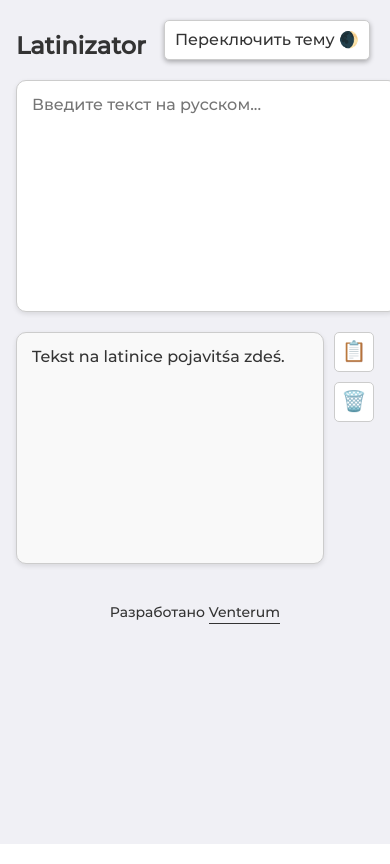
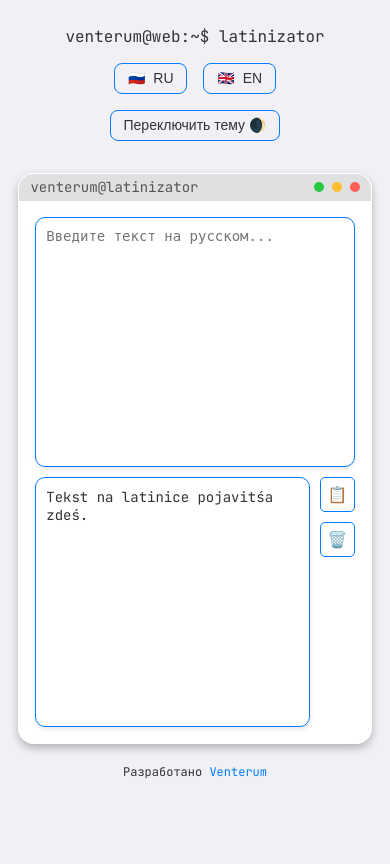
Before and after one commit to venterum/Latinizator, a Flask app: page / in a window 390 px wide. Run offline with Flask 3, Linux system fonts and the light colour scheme.

Commit message:
Redesign UI with multilingual support and enhanced interactivity
- Added new favicon
- Implemented new theme switching and language toggle functionality
- Added responsive design with mobile-friendly layout
- Added drag functionality for terminal window
- Updated styles

```diff
--- a/static/script.js
+++ b/static/script.js
@@ -1,11 +1,52 @@
+document.addEventListener('DOMContentLoaded', () => {
     const inputText = document.getElementById('input-text');
+    const inputTextEn = document.getElementById('input-text-en');
     const outputText = document.getElementById('output-text');
     const clearButton = document.getElementById('clear-input');
     const copyButton = document.getElementById('copy-output');
+    const toast = document.querySelector('.toast');
+    const terminal = document.querySelector('.terminal');
+    const terminalHeader = document.querySelector('.terminal-header');
 
-inputText.addEventListener('input', () => {
-    const text = inputText.value;
+    // Theme and Language Handling
+    const themeToggle = document.querySelector('.theme-toggle');
+    const langButtons = document.querySelectorAll('.lang-btn');
+    const textRu = document.querySelectorAll('.text-ru');
+    const textEn = document.querySelectorAll('.text-en');
 
+    themeToggle.addEventListener('click', () => {
+        const currentTheme = document.body.className === 'theme-default' ? 'light' : 'default';
+        document.body.className = `theme-${currentTheme}`;
+        localStorage.setItem('theme', currentTheme);
+        document.cookie = `theme=${currentTheme}; path=/; max-age=31536000`;
+    });
+
+    langButtons.forEach(btn => {
+        btn.addEventListener('click', () => {
+            const lang = btn.dataset.lang;
+            langButtons.forEach(b => b.classList.remove('active'));
+            btn.classList.add('active');
+            if (lang === 'en') {
+                textRu.forEach(el => el.style.display = 'none');
+                textEn.forEach(el => el.style.display = 'block');
+                inputTextEn.value = inputText.value; // Sync text
+            } else {
+                textRu.forEach(el => el.style.display = 'block');
+                textEn.forEach(el => el.style.display = 'none');
+                inputText.value = inputTextEn.value; // Sync text
+            }
+            localStorage.setItem('lang', lang);
+        });
+    });
+
+    // Load saved theme and language
+    const savedTheme = localStorage.getItem('theme') || 'default';
+    const savedLang = localStorage.getItem('lang') || 'ru';
+    document.body.className = `theme-${savedTheme}`;
+    document.querySelector(`[data-lang="${savedLang}"]`).click();
+
+    // Latinizator Functionality
+    function updateOutput(text) {
         fetch('/translate', {
             method: 'POST',
             headers: { 'Content-Type': 'application/json' },
@@ -18,41 +59,69 @@ inputText.addEventListener('input', () => {
         .catch(error => {
             console.error('Error:', error);
         });
+    }
+
+    inputText.addEventListener('input', () => {
+        inputTextEn.value = inputText.value; // Sync text
+        updateOutput(inputText.value);
+    });
+
+    inputTextEn.addEventListener('input', () => {
+        inputText.value = inputTextEn.value; // Sync text
+        updateOutput(inputTextEn.value);
     });
 
     clearButton.addEventListener('click', () => {
         inputText.value = '';
+        inputTextEn.value = '';
         outputText.textContent = '';
     });
 
     copyButton.addEventListener('click', () => {
         const textToCopy = outputText.textContent.trim();
         if (textToCopy) {
-        const tempTextarea = document.createElement('textarea');
-        tempTextarea.value = textToCopy;
-        document.body.appendChild(tempTextarea);
-        tempTextarea.select();
-        try {
-            const successful = document.execCommand('copy');
-            showToast(successful ? 'Текст скопирован!' : 'Не удалось скопировать текст.');
-        } catch (err) {
-            showToast('Ошибка копирования: ' + err);
-        }
-        document.body.removeChild(tempTextarea);
+            navigator.clipboard.writeText(textToCopy)
+                .then(() => showToast('Текст скопирован!', 'Text copied!'))
+                .catch(err => showToast('Ошибка копирования: ' + err, 'Copy error: ' + err));
         } else {
-        showToast('Нечего копировать!');
+            showToast('Нечего копировать!', 'Nothing to copy!');
         }
     });
 
-function showToast(message) {
-    const toast = document.createElement('div');
-    toast.className = 'toast';
-    toast.textContent = message;
-    document.body.appendChild(toast);
+    function showToast(ru, en) {
+        const lang = localStorage.getItem('lang') || 'ru';
+        toast.textContent = lang === 'en' ? en : ru;
+        toast.classList.add('show');
+        setTimeout(() => toast.classList.remove('show'), 3000);
+    }
 
-    setTimeout(() => toast.classList.add('show'), 100);
-    setTimeout(() => {
-        toast.classList.remove('show');
-        setTimeout(() => toast.remove(), 300);
-    }, 3000);
+    // Drag Functionality
+    let isDragging = false;
+    let currentX, currentY, initialX, initialY, xOffset = 0, yOffset = 0;
+
+    terminalHeader.addEventListener('mousedown', dragStart);
+    document.addEventListener('mousemove', drag);
+    document.addEventListener('mouseup', dragEnd);
+
+    function dragStart(e) {
+        initialX = e.clientX - xOffset;
+        initialY = e.clientY - yOffset;
+        if (e.target === terminalHeader) {
+            isDragging = true;
         }
+    }
+
+    function drag(e) {
+        if (!isDragging) return;
+        e.preventDefault();
+        currentX = e.clientX - initialX;
+        currentY = e.clientY - initialY;
+        xOffset = currentX;
+        yOffset = currentY;
+        terminal.style.transform = `translate(${currentX}px, ${currentY}px)`;
+    }
+
+    function dragEnd() {
+        isDragging = false;
+    }
+});
--- /dev/null
+++ b/static/styles.css
@@ -0,0 +1,318 @@
+/* Theme-specific variables */
+.theme-default {
+    --bg-color: #f0f0f5;
+    --text-color: #333;
+    --accent-color: #007bff;
+    --terminal-bg: rgba(255, 255, 255, 0.95);
+    --header-bg: #e0e0e0;
+    --surface-1: rgba(0, 123, 255, 0.05);
+    --surface-2: rgba(0, 123, 255, 0.08);
+}
+
+.theme-light {
+    --bg-color: #1e1e1e;
+    --text-color: #d4d4d4;
+    --accent-color: #4d9fff;
+    --terminal-bg: rgba(30, 30, 30, 0.95);
+    --header-bg: #2a2b3d;
+    --surface-1: rgba(77, 159, 255, 0.05);
+    --surface-2: rgba(77, 159, 255, 0.08);
+}
+
+/* General styles */
+body {
+    background: var(--bg-color);
+    color: var(--text-color);
+    font-family: 'JetBrains Mono', monospace;
+    margin: 0;
+    padding: 20px;
+    min-height: 100vh;
+    position: relative;
+    overflow-x: hidden;
+}
+
+.noise {
+    display: none;
+}
+
+.nav {
+    display: flex;
+    justify-content: space-between;
+    align-items: center;
+    padding: 1rem;
+}
+
+.logo-link {
+    color: var(--accent-color);
+    text-decoration: none;
+    transition: all 0.3s;
+}
+
+.logo-link:hover {
+    text-decoration: underline;
+}
+
+.controls-wrapper {
+    display: flex;
+    align-items: center;
+    gap: 1rem;
+}
+
+.lang-btn, .theme-toggle {
+    background: none;
+    border: 1px solid var(--accent-color);
+    color: var(--text-color);
+    padding: 0.5rem 1rem;
+    border-radius: 8px;
+    cursor: pointer;
+    display: flex;
+    align-items: center;
+    gap: 0.5rem;
+    transition: all 0.3s;
+}
+
+.lang-btn:hover, .theme-toggle:hover {
+    background: var(--accent-color);
+    color: var(--bg-color);
+}
+
+.terminal {
+    background: var(--terminal-bg);
+    border-radius: 24px;
+    box-shadow: 0 4px 8px rgba(0, 0, 0, 0.25);
+    backdrop-filter: blur(10px);
+    border: 1px solid rgba(255, 255, 255, 0.1);
+    margin: 2rem auto;
+    width: 800px;
+    overflow: hidden;
+    position: relative;
+}
+
+.terminal-header {
+    background: var(--header-bg);
+    padding: 0.5rem 1rem;
+    display: flex;
+    justify-content: space-between;
+    align-items: center;
+    cursor: grab;
+}
+
+.terminal-header:active {
+    cursor: grabbing;
+}
+
+.window-title {
+    color: var(--text-color);
+    opacity: 0.8;
+}
+
+.window-controls {
+    display: flex;
+    gap: 8px;
+}
+
+.dot {
+    width: 12px;
+    height: 12px;
+    border-radius: 50%;
+    background: #ff5f57;
+}
+
+.dot.green { background: #28c840; }
+.dot.yellow { background: #febc2e; }
+.dot.red { background: #ff5f57; }
+
+.container {
+    display: flex;
+    flex-direction: row;
+    gap: 10px;
+    padding: 1.5rem;
+    justify-content: space-between;
+    max-width: 100%;
+    box-sizing: border-box;
+}
+
+textarea, .output {
+    width: 350px;
+    height: 300px;
+    padding: 15px;
+    font-size: 16px;
+    border: 1px solid var(--accent-color);
+    border-radius: 10px;
+    background-color: var(--terminal-bg);
+    color: var(--text-color);
+    box-shadow: 0 2px 5px rgba(0, 0, 0, 0.1);
+    transition: all 0.3s;
+    box-sizing: border-box;
+}
+
+textarea {
+    resize: none;
+}
+
+.output {
+    flex: 1;
+    width: auto;
+    overflow-y: auto;
+    white-space: pre-wrap;
+    user-select: text;
+    cursor: default;
+}
+
+.output-wrapper {
+    display: flex;
+    gap: 10px;
+    width: 350px;
+}
+
+.output-buttons {
+    display: flex;
+    flex-direction: column;
+    gap: 10px;
+}
+
+.output-buttons button {
+    width: 40px;
+    height: 40px;
+    font-size: 20px;
+    border: 1px solid var(--accent-color);
+    border-radius: 5px;
+    background-color: var(--terminal-bg);
+    color: var(--text-color);
+    cursor: pointer;
+    transition: all 0.3s;
+}
+
+.output-buttons button:hover {
+    background-color: var(--surface-2);
+}
+
+footer {
+    text-align: center;
+    margin-top: 40px;
+    font-size: 14px;
+    color: var(--text-color);
+}
+
+footer a {
+    color: var(--accent-color);
+    text-decoration: none;
+    transition: all 0.3s;
+}
+
+footer a:hover {
+    text-decoration: underline;
+}
+
+.toast {
+    position: fixed;
+    bottom: 20px;
+    right: 20px;
+    background-color: var(--accent-color);
+    color: var(--bg-color);
+    padding: 10px 20px;
+    border-radius: 5px;
+    box-shadow: 0 4px 8px rgba(0, 0, 0, 0.2);
+    opacity: 0;
+    visibility: hidden;
+    transform: translateY(20px);
+    transition: opacity 0.3s, transform 0.3s, visibility 0s 0.3s;
+}
+
+.toast.show {
+    opacity: 1;
+    visibility: visible;
+    transform: translateY(0);
+    transition: opacity 0.3s, transform 0.3s;
+}
+
+.plain-link {
+    color: var(--text-color);
+    text-decoration: none;
+    transition: all 0.3s;
+}
+
+.plain-link:hover {
+    text-decoration: underline;
+}
+
+@media (max-width: 850px) {
+    .terminal {
+        width: 95%;
+        margin: 1rem auto;
+    }
+
+    .container {
+        flex-direction: column;
+        padding: 1rem;
+    }
+
+    textarea, .output-wrapper {
+        width: 100%;
+    }
+
+    .output {
+        width: 100%;
+    }
+
+    .nav {
+        flex-direction: column;
+        gap: 1rem;
+        text-align: center;
+    }
+
+    .controls-wrapper {
+        flex-wrap: wrap;
+        justify-content: center;
+    }
+}
+
+@media (max-width: 480px) {
+    body {
+        padding: 10px;
+    }
+
+    .terminal {
+        border-radius: 16px;
+    }
+
+    .terminal-header {
+        padding: 0.3rem 0.7rem;
+    }
+
+    .window-title {
+        font-size: 14px;
+    }
+
+    .dot {
+        width: 10px;
+        height: 10px;
+    }
+
+    textarea, .output {
+        height: 250px;
+        font-size: 14px;
+        padding: 10px;
+    }
+
+    .output-buttons button {
+        width: 35px;
+        height: 35px;
+        font-size: 16px;
+    }
+
+    .lang-btn, .theme-toggle {
+        padding: 0.4rem 0.8rem;
+        font-size: 14px;
+    }
+
+    footer {
+        font-size: 12px;
+        margin-top: 20px;
+    }
+
+    .toast {
+        font-size: 14px;
+        padding: 8px 16px;
+    }
+}
--- a/templates/index.html
+++ b/templates/index.html
@@ -2,154 +2,48 @@
 <html lang="ru">
 <head>
     <meta charset="UTF-8">
-    <meta name="viewport" content="width=device-width, initial-scale=1.0">
-    <title>Latinizator</title>
-    <link rel="stylesheet" href="https://cdnjs.cloudflare.com/ajax/libs/normalize/8.0.1/normalize.min.css">
-    <style>
-        @font-face { font-family: Montserrat; src: url('static/fonts/Montserrat-Medium.ttf'); }
-        :root {
-            --bg-color: #f0f0f5;
-            --text-color: #333;
-            --output-bg: #f9f9f9;
-            --textarea-bg: #fff;
-            --border-color: #ccc;
-        }
-        [data-theme="dark"] {
-            --bg-color: #1e1e1e;
-            --text-color: #f0f0f5;
-            --output-bg: #2c2c2c;
-            --textarea-bg: #2c2c2c;
-            --border-color: #555;
-        }
-        body {
-            font-family: Montserrat;
-            margin: 2em auto;
-            padding: 0 1em;
-            max-width: 900px;
-            background-color: var(--bg-color);
-            color: var(--text-color);
-            transition: background-color 0.3s, color 0.3s;
-        }
-        h1 {
-            font-size: 24px;
-            margin-bottom: 20px;
-        }
-        .container {
-            display: flex;
-            flex-direction: column;
-            gap: 20px;
-        }
-        @media (min-width: 768px) {
-            .container {
-                flex-direction: row;
-                justify-content: space-between;
-                align-items: flex-start;
-            }
-        }
-        textarea, .output {
-            width: 350px;
-            height: 200px;
-            padding: 15px;
-            font-size: 16px;
-            border: 1px solid var(--border-color);
-            border-radius: 10px;
-            background-color: var(--textarea-bg);
-            color: var(--text-color);
-            box-shadow: 0 2px 5px rgba(0, 0, 0, 0.1);
-            transition: background-color 0.3s, color 0.3s, border-color 0.3s;
-        }
-        textarea {
-            resize: none;
-        }
-        .output {
-            background-color: var(--output-bg);
-            overflow-y: auto;
-            white-space: pre-wrap;
-            position: relative;
-        }
-        .output-wrapper {
-            display: flex;
-            align-items: flex-start;
-            gap: 10px;
-        }
-        .output-buttons {
-            display: flex;
-            flex-direction: column;
-            gap: 10px;
-        }
-        .output-buttons button {
-            width: 40px;
-            height: 40px;
-            font-size: 20px;
-            border: 1px solid var(--border-color);
-            border-radius: 5px;
-            background-color: var(--textarea-bg);
-            color: var(--text-color);
-            cursor: pointer;
-            transition: background-color 0.3s, color 0.3s;
-        }
-        .output-buttons button:hover {
-            background-color: var(--output-bg);
-        }
-        .theme-switcher {
-            position: fixed;
-            top: 20px;
-            right: 20px;
-            z-index: 10;
-            background-color: var(--textarea-bg);
-            border: 1px solid var(--border-color);
-            border-radius: 5px;
-            padding: 10px;
-            box-shadow: 0 2px 5px rgba(0, 0, 0, 0.3);
-            cursor: pointer;
-            transition: background-color 0.3s, color 0.3s;
-        }
-        .theme-switcher:hover {
-            background-color: var(--output-bg);
-        }
-        footer {
-            text-align: center;
-            margin-top: 40px;
-            font-size: 14px;
-            color: var(--text-color);
-        }
-        footer a {
-            color: var(--text-color);
-            text-decoration: none;
-            border-bottom: 1px solid var(--text-color);
-            padding-bottom: 2px;
-            transition: all 0.3s ease;
-        }
-        footer a:hover {
-            color: #007bff;
-            border-bottom-color: #007bff;
-        }
-        .toast {
-            position: fixed;
-            bottom: 20px;
-            right: 20px;
-            background-color: var(--text-color);
-            color: var(--bg-color);
-            padding: 10px 20px;
-            border-radius: 5px;
-            box-shadow: 0 4px 8px rgba(0, 0, 0, 0.2);
-            opacity: 0;
-            visibility: hidden;
-            transform: translateY(20px);
-            transition: opacity 0.3s, transform 0.3s, visibility 0.3s;
-        }
-        .toast.show {
-            opacity: 1;
-            visibility: visible;
-            transform: translateY(0);
-        }
-    </style>
+    <meta name="viewport" content="width=device-width, initial-scale=1.0, maximum-scale=1.0, user-scalable=no">
+    <title>Latinizator - venterum@web:~$</title>
+    <link rel="icon" type="image/svg+xml" href="/static/favicon.svg">
+    <link rel="stylesheet" href="/static/styles.css">
+    <link rel="stylesheet" href="https://fonts.googleapis.com/css2?family=JetBrains+Mono:wght@400;700&display=swap">
+    <link rel="stylesheet" href="https://cdnjs.cloudflare.com/ajax/libs/font-awesome/6.0.0/css/all.min.css">
 </head>
-<body>
-    <div class="theme-switcher" id="theme-toggle">Переключить тему 🌒</div>
-    <h1>Latinizator</h1>
+<body class="theme-default">
+    <div class="noise"></div>
+    <nav class="nav">
+        <div class="logo">
+            <a href="https://venterum.com" class="plain-link">venterum@web:~$</a> latinizator
+        </div>
+        <div class="controls-wrapper">
+            <button class="lang-btn" data-lang="ru">
+                <span class="lang-flag">🇷🇺</span>
+                <span class="lang-name">RU</span>
+            </button>
+            <button class="lang-btn" data-lang="en">
+                <span class="lang-flag">🇬🇧</span>
+                <span class="lang-name">EN</span>
+            </button>
+            <button class="theme-toggle">
+                <span class="text-ru">Переключить тему 🌒</span>
+                <span class="text-en">Switch Theme 🌒</span>
+            </button>
+        </div>
+    </nav>
+
+    <main class="terminal">
+        <div class="terminal-header">
+            <div class="window-title">venterum@latinizator</div>
+            <div class="window-controls">
+                <span class="dot green" id="minimize-btn" title="Minimize"></span>
+                <span class="dot yellow"></span>
+                <span class="dot red"></span>
+            </div>
+        </div>
+        <div class="terminal-content">
             <div class="container">
-        <textarea id="input-text" placeholder="Введите текст на русском..."></textarea>
+                <textarea id="input-text" class="text-ru" placeholder="Введите текст на русском..."></textarea>
+                <textarea id="input-text-en" class="text-en" placeholder="Enter text in Russian..." style="display: none;"></textarea>
                 <div class="output-wrapper">
                     <div class="output" id="output-text">Tekst na latinice pojavitśa zdeś.</div>
                     <div class="output-buttons">
@@ -158,28 +52,13 @@
                     </div>
                 </div>
             </div>
+        </div>
+    </main>
     <footer>
-        <p>
-            Разработано <a href="https://github.com/venterum/Latinizator" target="_blank">Venterum</a>
-        </p>
+        <p class="text-ru">Разработано <a href="https://github.com/venterum/Latinizator" target="_blank">Venterum</a></p>
+        <p class="text-en">Developed by <a href="https://github.com/venterum/Latinizator" target="_blank">Venterum</a></p>
     </footer>
+    <div class="toast"></div>
     <script src="/static/script.js"></script>
-    <script>
-        document.addEventListener('DOMContentLoaded', () => {
-            fetch('/theme')
-                .then(response => response.json())
-                .then(data => {
-                    document.body.setAttribute('data-theme', data.theme);
-                });
-
-            const toggleButton = document.getElementById('theme-toggle');
-            toggleButton.addEventListener('click', () => {
-                const currentTheme = document.body.getAttribute('data-theme');
-                const newTheme = currentTheme === 'dark' ? 'light' : 'dark';
-                document.body.setAttribute('data-theme', newTheme);
-                document.cookie = `theme=${newTheme}; path=/; max-age=31536000`;
-            });
-        });
-    </script>
 </body>
 </html>
```
Also changed, not shown: static/favicon.svg (added). Lines whose indentation alone changed are shown as unchanged.
